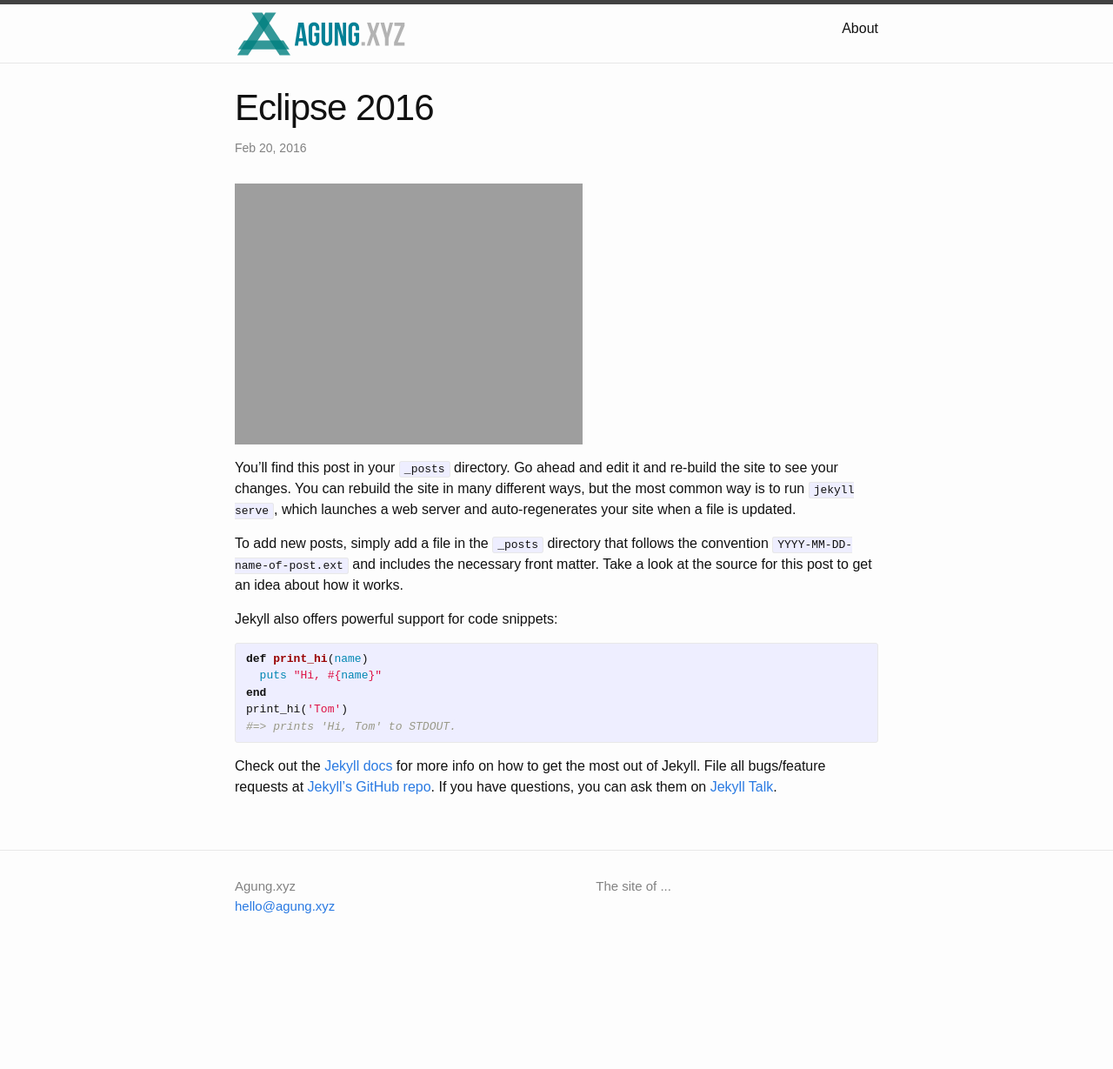
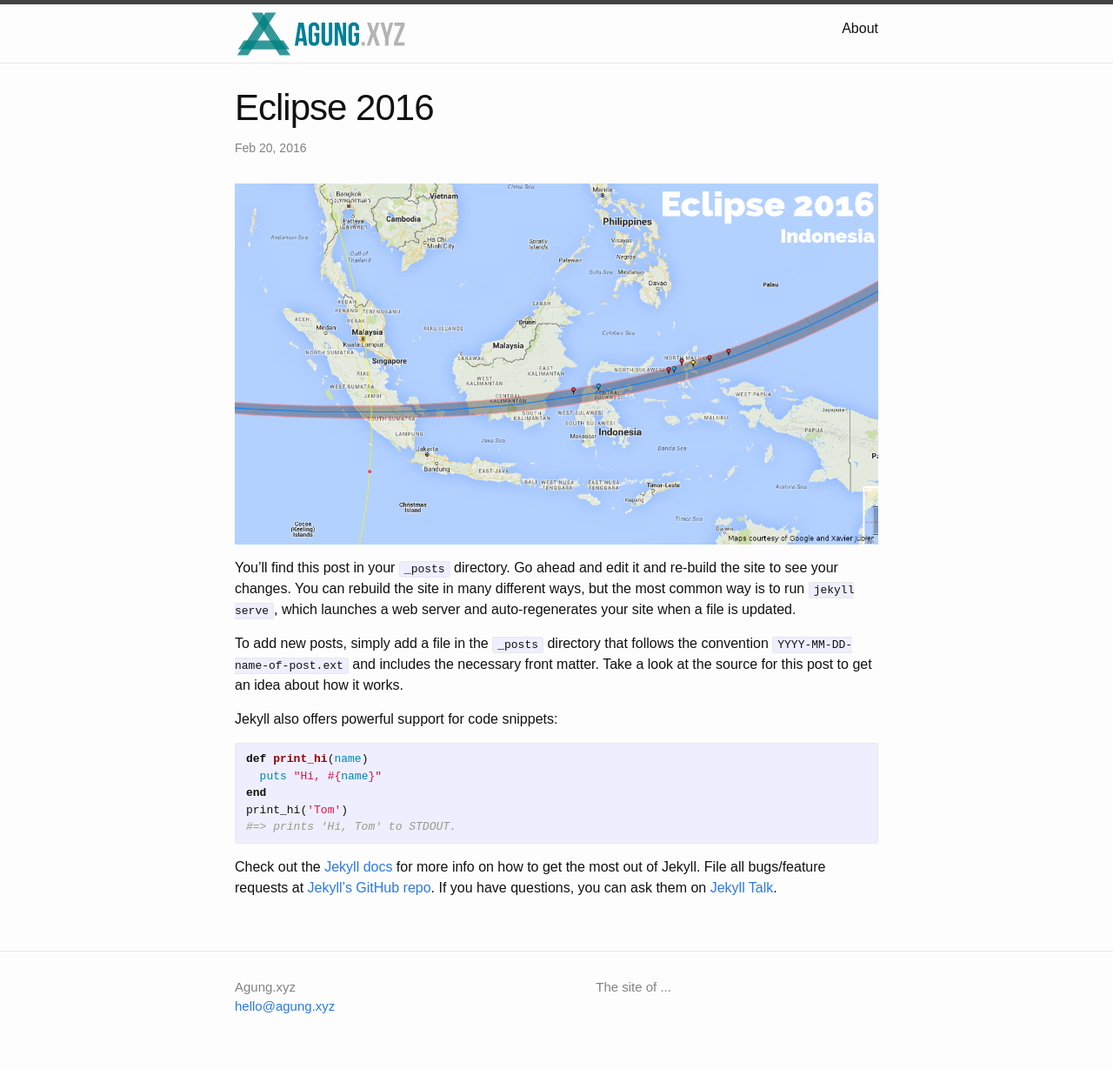
Before and after one commit to gm-ah/gm-ah.github.io, a Jekyll site: the page built from _posts/2016-02-20-eclipse-2016.markdown, in a window 1280 px wide. Shown: the whole page at 87% size. Built offline with Jekyll 4.4.1, drawn with Linux system fonts in a browser that asks for light colours; some web fonts are replaced; before the commit the page ends 1113 px from its top, so only the background shows below that.

Commit message:
Update 2016-02-20-eclipse-2016.markdown

```diff
--- a/_posts/2016-02-20-eclipse-2016.markdown
+++ b/_posts/2016-02-20-eclipse-2016.markdown
@@ -4,7 +4,7 @@ title:  "Eclipse 2016"
 date:   2016-02-20 08:20:06 +0700
 categories: rant
 ---
-![](/img/eclipse2016.png =100%)
+<img src="/img/eclipse2016.png" alt="Eclipse Map" style="width:100%" />
 
 You’ll find this post in your `_posts` directory. Go ahead and edit it and re-build the site to see your changes. You can rebuild the site in many different ways, but the most common way is to run `jekyll serve`, which launches a web server and auto-regenerates your site when a file is updated.
 
```
